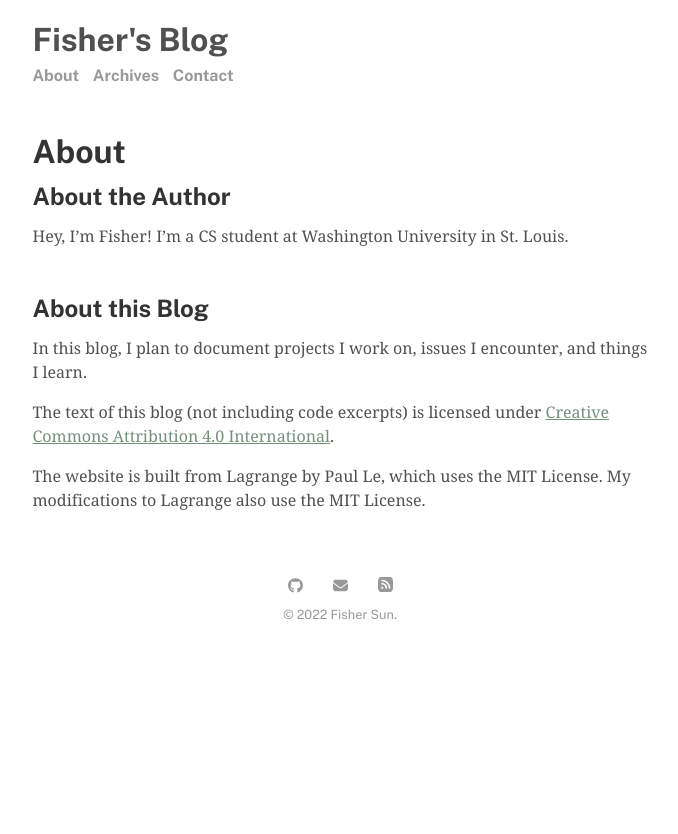
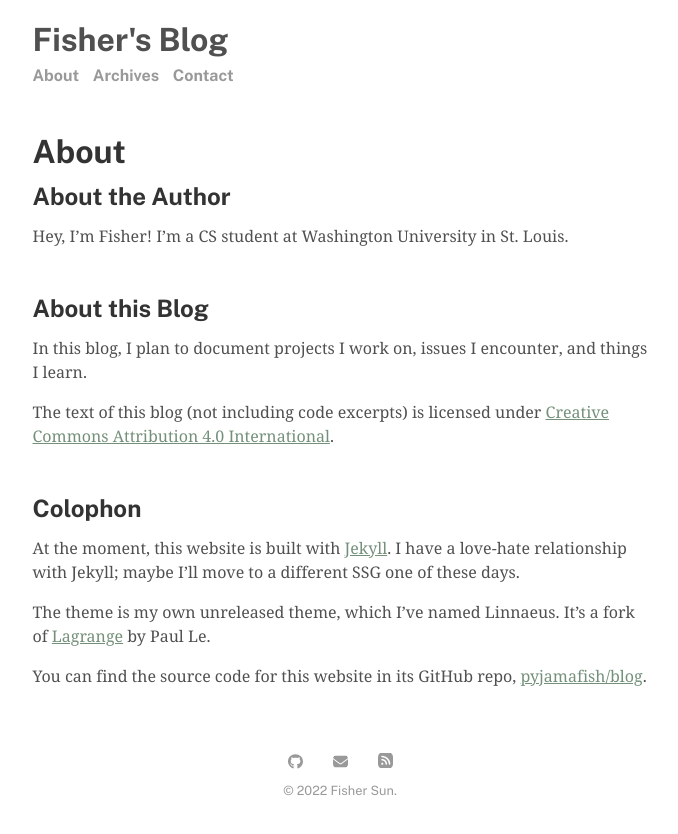
Before and after one commit to seasonedfish/blog, a Jekyll site: the page built from menu/about.md, in a window 1280 px wide. Shown: the top 834 px of the page, without its empty margins (300-978 px from the left). Built offline with Jekyll 4.4.1, drawn with Linux system fonts in a browser that asks for light colours.

Commit message:
Create Colophon section from part of About this blog

```diff
--- a/menu/about.md
+++ b/menu/about.md
@@ -15,6 +15,11 @@ I plan to document projects I work on, issues I encounter, and things I learn.
 The text of this blog (not including code excerpts) is licensed under
 [Creative Commons Attribution 4.0 International](https://creativecommons.org/licenses/by/4.0/).
 
-The website is built from Lagrange by Paul Le,
-which uses the MIT License.
-My modifications to Lagrange also use the MIT License.
+## Colophon
+At the moment, this website is built with [Jekyll](https://jekyllrb.com/).
+I have a love-hate relationship with Jekyll; maybe I'll move to a different SSG one of these days.
+
+The theme is my own unreleased theme, which I've named Linnaeus.
+It's a fork of [Lagrange](https://github.com/LeNPaul/Lagrange_) by Paul Le.
+
+You can find the source code for this website in its GitHub repo, [pyjamafish/blog](https://github.com/pyjamafish/blog).
```
